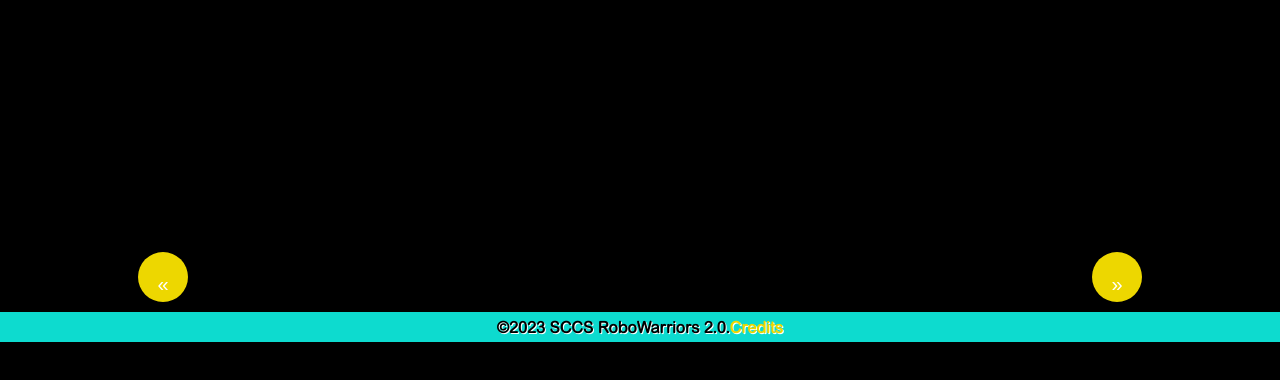
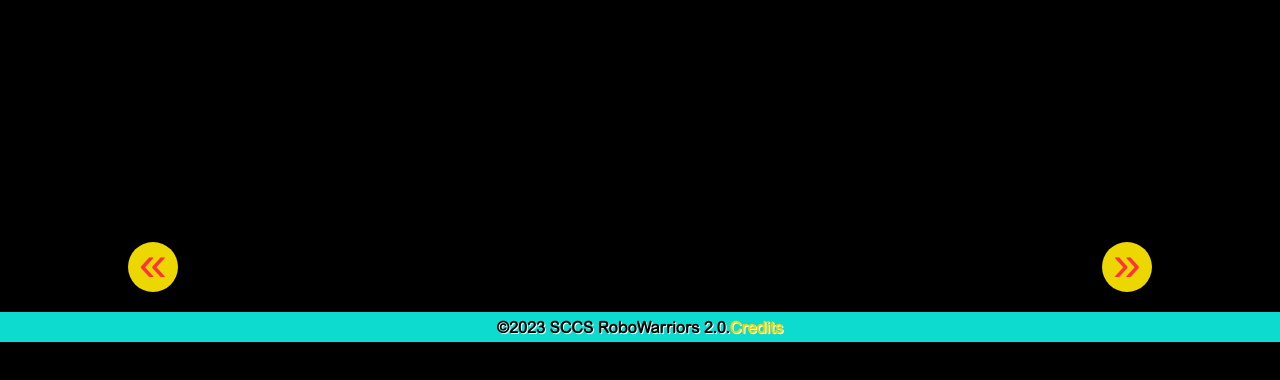
Before and after one commit to ArtSharePrototype/ArtSharePrototype.github.io, a plain HTML site: page gallery.html in a window 1280 px wide. Shown: the part 458-838 px from the top of the page. Drawn offline with Linux system fonts and the light colour scheme.

Commit message:
Update gallery.html

```diff
--- a/gallery.html
+++ b/gallery.html
@@ -8,8 +8,30 @@
     <link rel="stylesheet" href="styles.css">
     <style>
         button {
+            border: none;
             z-index: 15;
-            position: static;
+            position: fixed;
+            border-radius: 50%;
+            width: 50px;
+            height: 50px;
+            background-color: #EDD700;
+            text-align: center;
+        }
+        button.left {
+            left: 10%;
+        }
+        button.right {
+            right: 10%;
+        }
+        button p {
+            color: #FF333A;
+            font-size: 50px;
+            text-align: center;
+            position: relative;
+            bottom: 30px;
+            left: 50%;
+            transform: translate(-50%, -50%);
+            z-index: 17;
         }
         body {
             display: flex;
@@ -18,13 +40,13 @@
             justify-content: center;
             height: 100vh;
             margin: 0;
-            padding-bottom: 50px; /* Add padding to the bottom of the body to prevent overlap with the footer */
+            padding-bottom: 50px;
         }
         .polaroid {
             z-index: 10;
             height: auto;
             width: 90vw;
-            margin: 0 auto 100px auto; /* Center the polaroid */
+            margin: 0 auto 100px auto;
             justify-content: center;
             display: flex;
             position: relative;
@@ -64,18 +86,9 @@
         header nav ul li {
             display: inline;
         }
-
         header nav ul li a {
             margin: 0 10px;
             padding: 10px;
-        }
-        button {
-            border-radius: 10px;
-            border: none;
-            background-color: #EDD700;
-            color: #000000;
-            margin: 10px;
-            position: fixed;
         }
         a {
             text-decoration: none;
@@ -106,11 +119,11 @@
             <p id="currentCaption" style="font-size: 30px;"></p>
         </div>
         <div style="position: fixed; bottom: 100px;">
-            <button onclick="showPrevImage()" style="color: #EDD700; border-radius: 50%; width: 50px; height: 50px; left: 10%; font-size: 50pt; text-align: center;">
-                <p style="color: #FFFFFF; font-size: 20px; text-align: center; z-index: 17;">&laquo;</p>
+            <button class="left" onclick="showPrevImage()">
+                <p>&laquo;</p>
             </button>
-            <button onclick="showNextImage()" style="color: #EDD700; border-radius: 50%; width: 50px; height: 50px; right: 10%; font-size: 50pt; text-align: center;">
-                <p style="color: #FFFFFF; font-size: 20px; text-align: center; z-index: 17;">&raquo;</p>
+            <button class="right" onclick="showNextImage()">
+                <p>&raquo;</p>
             </button>
         </div>
     </div>
@@ -121,8 +134,8 @@
 
     <script>
         window.onload = function() {
-            document.querySelector('button[onclick="showPrevImage()"]').addEventListener('click', showPrevImage);
-            document.querySelector('button[onclick="showNextImage()"]').addEventListener('click', showNextImage);
+            document.querySelector('button.left').addEventListener('click', showPrevImage);
+            document.querySelector('button.right').addEventListener('click', showNextImage);
             var galleryData = JSON.parse(localStorage.getItem('galleryData')) || [];
             var currentImageIndex = 0;
             var currentImageElement = document.getElementById('currentImage');
```
